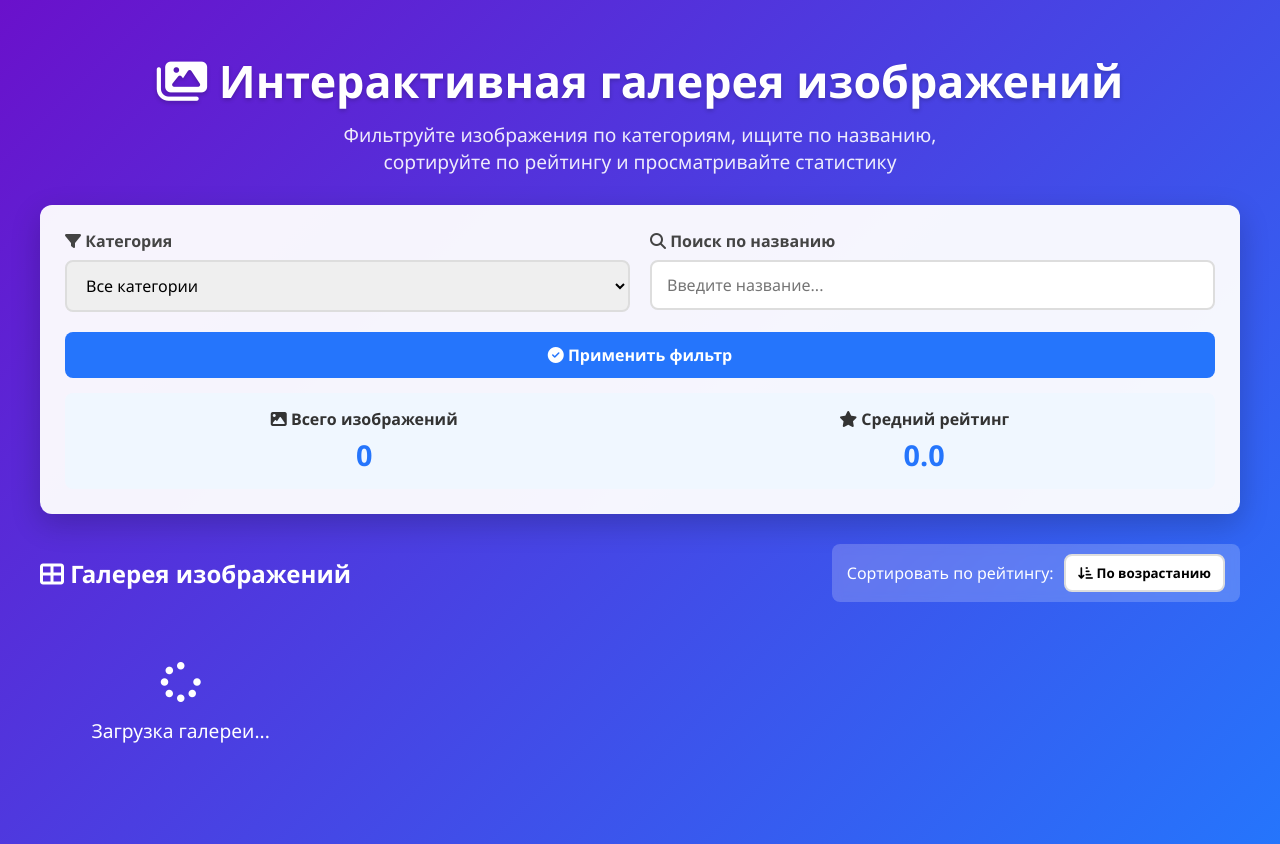
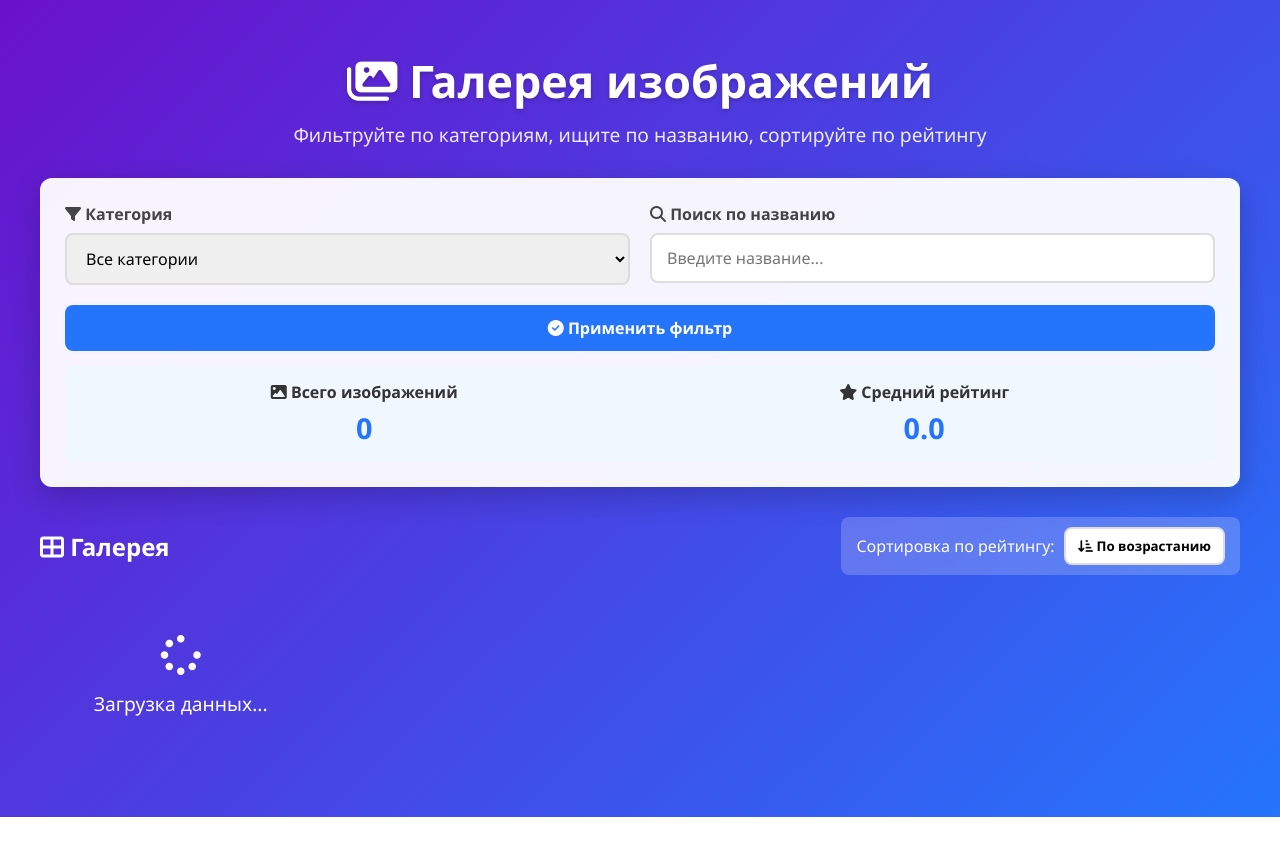
Before and after one commit to XKillertlt/kval, a plain HTML site: page index.html in a window 1280 px wide. After the commit the page ends 817 px from the top, so only its background shows below. Drawn offline with Linux system fonts and the light colour scheme.

Commit message:
Update index.html

```diff
--- a/index.html
+++ b/index.html
@@ -10,8 +10,8 @@
 <body>
     <div class="container">
         <header>
-            <h1><i class="fas fa-images"></i> Интерактивная галерея изображений</h1>
-            <p class="subtitle">Фильтруйте изображения по категориям, ищите по названию, сортируйте по рейтингу и просматривайте статистику</p>
+            <h1><i class="fas fa-images"></i> Галерея изображений</h1>
+            <p class="subtitle">Фильтруйте по категориям, ищите по названию, сортируйте по рейтингу</p>
         </header>
 
         <div class="controls">
@@ -51,9 +51,9 @@
         </div>
 
         <div class="gallery-header">
-            <h2><i class="fas fa-th-large"></i> Галерея изображений</h2>
+            <h2><i class="fas fa-th-large"></i> Галерея</h2>
             <div class="sort-controls">
-                <span>Сортировать по рейтингу:</span>
+                <span>Сортировка по рейтингу:</span>
                 <button id="sort-rating">
                     <i class="fas fa-sort-amount-down-alt"></i> По возрастанию
                 </button>
@@ -63,7 +63,7 @@
         <div id="gallery" class="gallery">
             <div class="loading">
                 <i class="fas fa-spinner"></i>
-                Загрузка галереи...
+                Загрузка данных...
             </div>
         </div>
 
```
